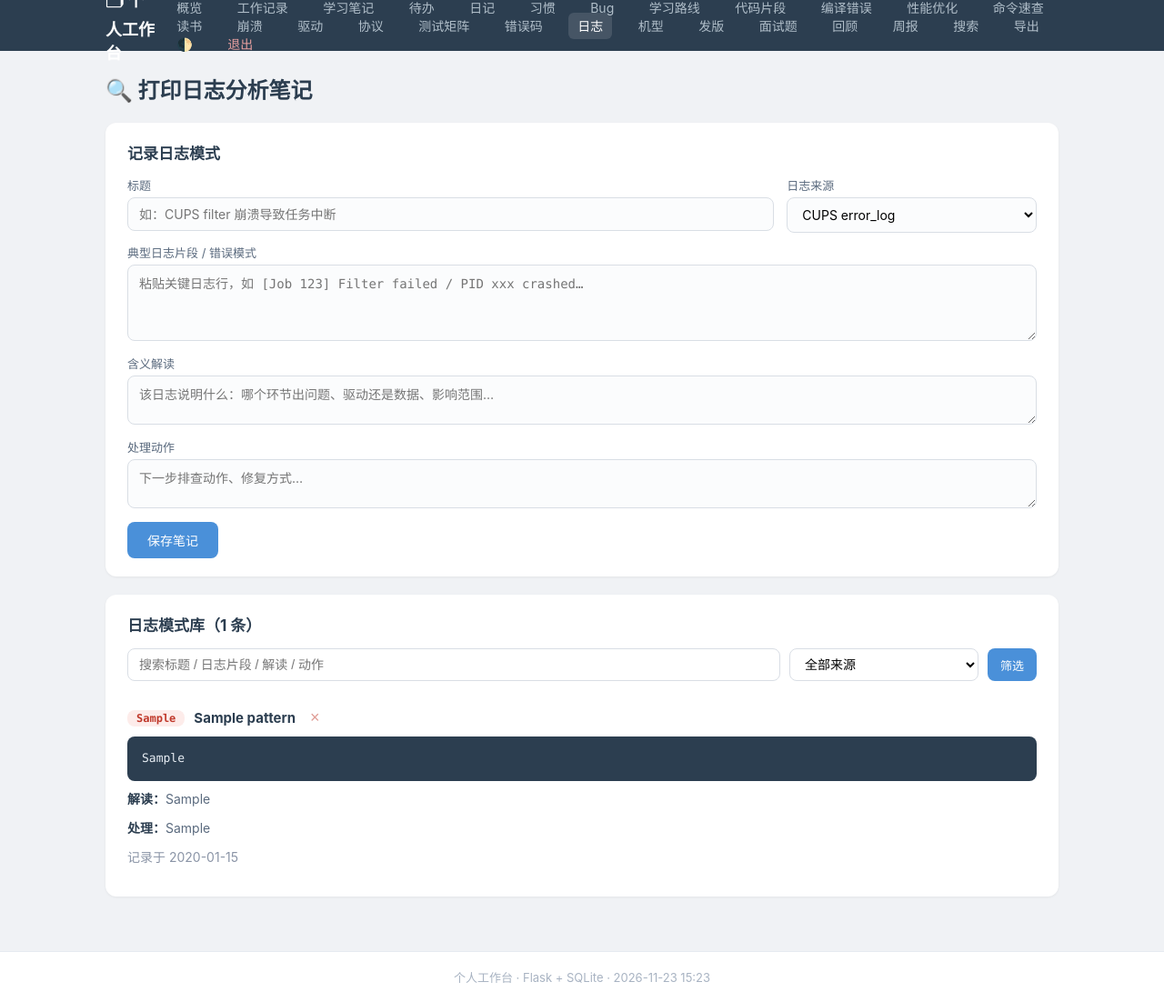
After one commit to tdyx87/workbench, a Flask app: page /log_analysis in a window 1280 px wide. The commit adds this page. Shown: the whole page at 91% size. Run offline with Flask 3, Linux system fonts and the light colour scheme; the visitor is signed in with stand-in values (Sample User, id 1); tables that the repository leaves empty hold one stand-in row (values such as "Sample post").

Commit message:
feat: error code reference, log analysis notes, printer inventory, bug-device linking, release regression alerts & dashboard stats

```diff
--- a/app.py
+++ b/app.py
@@ -199,6 +199,37 @@ CREATE TABLE IF NOT EXISTS test_matrix (
     result TEXT DEFAULT '未测',
     tester TEXT DEFAULT '',
     note TEXT DEFAULT '',
+    created_at TEXT NOT NULL
+);
+CREATE TABLE IF NOT EXISTS error_codes (
+    id INTEGER PRIMARY KEY AUTOINCREMENT,
+    brand TEXT DEFAULT '通用/CUPS',
+    code TEXT NOT NULL,
+    title TEXT DEFAULT '',
+    description TEXT DEFAULT '',
+    solution TEXT DEFAULT '',
+    created_at TEXT NOT NULL
+);
+CREATE TABLE IF NOT EXISTS log_patterns (
+    id INTEGER PRIMARY KEY AUTOINCREMENT,
+    title TEXT NOT NULL,
+    source TEXT DEFAULT 'CUPS error_log',
+    pattern TEXT DEFAULT '',
+    interpretation TEXT DEFAULT '',
+    action TEXT DEFAULT '',
+    created_at TEXT NOT NULL
+);
+CREATE TABLE IF NOT EXISTS printers (
+    id INTEGER PRIMARY KEY AUTOINCREMENT,
+    model TEXT NOT NULL,
+    languages TEXT DEFAULT '',
+    duplex TEXT DEFAULT '',
+    trays TEXT DEFAULT '',
+    memory TEXT DEFAULT '',
+    ip TEXT DEFAULT '',
+    location TEXT DEFAULT '',
+    owner TEXT DEFAULT '',
+    notes TEXT DEFAULT '',
     created_at TEXT NOT NULL
 );
 """
@@ -364,6 +395,18 @@ def init_db():
             db.execute(
                 "INSERT INTO commands (category, name, command, description, created_at) "
                 "VALUES (?,?,?,?,?)", (c, n, cmd, d, now))
+    for col in ("driver_version", "model"):
+        try:
+            db.execute(f"ALTER TABLE bugs ADD COLUMN {col} TEXT DEFAULT ''")
+        except sqlite3.OperationalError:
+            pass
+    for b, code, t, desc, sol in ERROR_CODES_SEED:
+        if not db.execute(
+                "SELECT 1 FROM error_codes WHERE brand=? AND code=?",
+                (b, code)).fetchone():
+            db.execute(
+                "INSERT INTO error_codes (brand, code, title, description, solution, created_at) "
+                "VALUES (?,?,?,?,?,?)", (b, code, t, desc, sol, now))
     db.commit()
     db.close()
 
@@ -469,6 +512,12 @@ def index():
         "todo_done": db.execute("SELECT COUNT(*) c FROM todos WHERE done=1").fetchone()["c"],
         "bug_open": db.execute(
             "SELECT COUNT(*) c FROM bugs WHERE status='待解决'").fetchone()["c"],
+        "driver_pending": db.execute(
+            "SELECT COUNT(*) c FROM drivers WHERE recommend='待验证'").fetchone()["c"],
+        "test_untested": db.execute(
+            "SELECT COUNT(*) c FROM test_matrix WHERE result='未测'").fetchone()["c"],
+        "crash_pending": db.execute(
+            "SELECT COUNT(*) c FROM crashes WHERE status='待分析'").fetchone()["c"],
     }
     recent_logs = db.execute(
         "SELECT * FROM work_logs ORDER BY log_date DESC, id DESC LIMIT 5").fetchall()
@@ -789,12 +838,18 @@ def bugs_page():
         sql += " AND status=?"
         params.append(status)
     if q:
-        sql += " AND (title LIKE ? OR phenomenon LIKE ? OR solution LIKE ?)"
-        params += [f"%{q}%"] * 3
+        sql += " AND (title LIKE ? OR phenomenon LIKE ? OR solution LIKE ? OR model LIKE ? OR driver_version LIKE ?)"
+        params += [f"%{q}%"] * 5
     sql += " ORDER BY CASE status WHEN '待解决' THEN 0 ELSE 1 END, " \
            "CASE severity WHEN '高' THEN 0 WHEN '中' THEN 1 ELSE 2 END, id DESC"
     rows = db.execute(sql, params).fetchall()
+    driver_versions = [r[0] for r in db.execute(
+        "SELECT DISTINCT driver_version FROM drivers WHERE driver_version!='' "
+        "ORDER BY driver_version DESC").fetchall()]
+    printer_models = [r[0] for r in db.execute(
+        "SELECT model FROM printers ORDER BY model").fetchall()]
     return render_template("bugs.html", bugs=rows, platforms=PLATFORMS,
+                           driver_versions=driver_versions, printer_models=printer_models,
                            active_platform=platform, active_status=status, q=q)
 
 
@@ -805,10 +860,11 @@ def add_bug():
     db = get_db()
     db.execute(
         "INSERT INTO bugs (title, platform, severity, phenomenon, root_cause, "
-        "solution, status, created_at) VALUES (?,?,?,?,?,?,?,?)",
+        "solution, status, driver_version, model, created_at) VALUES (?,?,?,?,?,?,?,?,?,?)",
         (f["title"], f.get("platform", "通用"), f.get("severity", "中"),
          f.get("phenomenon", ""), f.get("root_cause", ""), f.get("solution", ""),
-         f.get("status", "待解决"), datetime.now().isoformat(timespec="seconds")))
+         f.get("status", "待解决"), f.get("driver_version", ""), f.get("model", ""),
+         datetime.now().isoformat(timespec="seconds")))
     db.commit()
     return redirect(url_for("bugs_page"))
 
@@ -940,7 +996,10 @@ def releases_page():
     db = get_db()
     rows = db.execute(
         "SELECT * FROM releases ORDER BY release_date DESC, id DESC").fetchall()
-    return render_template("releases.html", releases=rows,
+    pending_tests = db.execute(
+        "SELECT * FROM test_matrix WHERE result!='通过' ORDER BY "
+        "CASE result WHEN '失败' THEN 0 WHEN '阻塞' THEN 1 ELSE 2 END, id DESC").fetchall()
+    return render_template("releases.html", releases=rows, pending_tests=pending_tests,
                            today=date.today().isoformat())
 
 
@@ -1477,6 +1536,189 @@ def del_test_item(item_id):
     db.execute("DELETE FROM test_matrix WHERE id=?", (item_id,))
     db.commit()
     return redirect(url_for("test_matrix_page"))
+
+
+# ---------- 错误码速查库 ----------
+
+ERROR_BRANDS = ["HP", "佳能", "爱普生", "兄弟", "理光", "京瓷", "富士施乐", "通用/CUPS"]
+
+ERROR_CODES_SEED = [
+    ("HP", "49.4C02", "固件数据处理错误",
+     "多由特定打印任务中的异常数据触发，队列中残留任务会反复复发",
+     "清空打印队列后重试；升级固件；换用 PCL6/PS 驱动交叉验证是否为驱动生成的数据问题"),
+    ("HP", "50.x", "定影组件热故障",
+     "50.1 低温 / 50.2 预热超时 / 50.9 高温，多为定影组件老化或供电异常",
+     "断电冷却后重试；确认电源电压；必要时更换定影组件"),
+    ("HP", "79", "固件服务错误",
+     "常由网络环境中的异常任务或广播流量触发",
+     "升级固件；改 USB 直连隔离验证；排查网络中的异常任务源"),
+    ("HP", "59.F0", "主电机/转印组件故障",
+     "ITB 转印组件或主电机驱动异常",
+     "检查转印组件安装；执行组件自检；必要时更换转印带"),
+    ("佳能", "E000/E001", "定影温度异常",
+     "定影加热器温度未达到或超过阈值",
+     "关机冷却后重试；检查热敏电阻与加热灯；进维修模式清除错误计数"),
+    ("爱普生", "0x97", "主板/打印头故障",
+     "WF 系列常见，多为打印头短路或主板损坏",
+     "断电静置后重试；检查打印头排线；多数情况需更换打印头或主板"),
+    ("爱普生", "W-11", "墨盒未识别",
+     "墨盒芯片接触不良或非原装芯片被固件屏蔽",
+     "重新安装墨盒；清洁芯片触点；确认固件版本是否屏蔽兼容芯片"),
+    ("兄弟", "Unable to Print 4F", "打印头/进纸机构故障",
+     "打印头驱动电路或进纸机构异常",
+     "断电重启；检查进纸通道异物；故障持续需检修打印头"),
+    ("理光", "SC542", "定影温度错误",
+     "定影温度未达到待机温度",
+     "进 SP 模式用 5810 复位；检查热敏电阻；必要时更换定影单元"),
+    ("理光", "SC995", "序列号不匹配",
+     "更换主板后机器序列号未同步",
+     "进 SP 模式 5811 写入正确序列号"),
+    ("通用/CUPS", "PCL XL Error", "驱动语言解析错误",
+     "驱动生成的 PCL XL 数据流含打印机无法解析的指令",
+     "换用 PCL5e 或 PS 驱动；升级打印机固件；定位触发错误的具体文档"),
+    ("通用/CUPS", "Filter failed", "CUPS 过滤器崩溃",
+     "驱动 filter 进程异常退出，任务中断在过滤阶段",
+     "查看 /var/log/cups/error_log 对应 Job 的 filter 报错；用 -o raw 绕过过滤器区分驱动问题与数据问题"),
+]
+
+
+@app.route("/error_codes")
+@login_required
+def error_codes_page():
+    brand = request.args.get("brand", "").strip()
+    q = request.args.get("q", "").strip()
+    db = get_db()
+    sql = "SELECT * FROM error_codes WHERE 1=1"
+    params = []
+    if brand:
+        sql += " AND brand=?"
+        params.append(brand)
+    if q:
+        sql += " AND (code LIKE ? OR title LIKE ? OR description LIKE ? OR solution LIKE ?)"
+        params += [f"%{q}%"] * 4
+    sql += " ORDER BY brand, code"
+    codes = db.execute(sql, params).fetchall()
+    return render_template("error_codes.html", codes=codes, brands=ERROR_BRANDS,
+                           active_brand=brand, q=q)
+
+
+@app.route("/api/error_codes", methods=["POST"])
+@login_required
+def add_error_code():
+    f = request.form
+    db = get_db()
+    db.execute(
+        "INSERT INTO error_codes (brand, code, title, description, solution, created_at) "
+        "VALUES (?,?,?,?,?,?)",
+        (f.get("brand", "通用/CUPS"), f["code"], f.get("title", ""),
+         f.get("description", ""), f.get("solution", ""),
+         datetime.now().isoformat(timespec="seconds")))
+    db.commit()
+    return redirect(url_for("error_codes_page"))
+
+
+@app.route("/api/error_codes/<int:code_id>/delete", methods=["POST"])
+@login_required
+def del_error_code(code_id):
+    db = get_db()
+    db.execute("DELETE FROM error_codes WHERE id=?", (code_id,))
+    db.commit()
+    return redirect(url_for("error_codes_page"))
+
+
+# ---------- 打印日志分析笔记 ----------
+
+LOG_SOURCES = ["CUPS error_log", "CUPS access_log", "Windows PrintService",
+               "Windows PrintOperational", "打印机面板/EWS", "驱动调试输出"]
+
+
+@app.route("/log_analysis")
+@login_required
+def log_analysis_page():
+    source = request.args.get("source", "").strip()
+    q = request.args.get("q", "").strip()
+    db = get_db()
+    sql = "SELECT * FROM log_patterns WHERE 1=1"
+    params = []
+    if source:
+        sql += " AND source=?"
+        params.append(source)
+    if q:
+        sql += " AND (title LIKE ? OR pattern LIKE ? OR interpretation LIKE ? OR action LIKE ?)"
+        params += [f"%{q}%"] * 4
+    sql += " ORDER BY id DESC"
+    patterns = db.execute(sql, params).fetchall()
+    return render_template("log_analysis.html", patterns=patterns, sources=LOG_SOURCES,
+                           active_source=source, q=q)
+
+
+@app.route("/api/log_analysis", methods=["POST"])
+@login_required
+def add_log_pattern():
+    f = request.form
+    db = get_db()
+    db.execute(
+        "INSERT INTO log_patterns (title, source, pattern, interpretation, action, created_at) "
+        "VALUES (?,?,?,?,?,?)",
+        (f["title"], f.get("source", "CUPS error_log"), f.get("pattern", ""),
+         f.get("interpretation", ""), f.get("action", ""),
+         datetime.now().isoformat(timespec="seconds")))
+    db.commit()
+    return redirect(url_for("log_analysis_page"))
+
+
+@app.route("/api/log_analysis/<int:pattern_id>/delete", methods=["POST"])
+@login_required
+def del_log_pattern(pattern_id):
+    db = get_db()
+    db.execute("DELETE FROM log_patterns WHERE id=?", (pattern_id,))
+    db.commit()
+    return redirect(url_for("log_analysis_page"))
+
+
+# ---------- 机型档案库 ----------
+
+DUPLEX_TYPES = ["", "自动双面", "手动双面", "仅单面"]
+
+
+@app.route("/printers")
+@login_required
+def printers_page():
+    q = request.args.get("q", "").strip()
+    db = get_db()
+    sql = "SELECT * FROM printers WHERE 1=1"
+    params = []
+    if q:
+        sql += " AND (model LIKE ? OR languages LIKE ? OR location LIKE ? OR owner LIKE ? OR notes LIKE ?)"
+        params += [f"%{q}%"] * 5
+    sql += " ORDER BY model"
+    printers = db.execute(sql, params).fetchall()
+    return render_template("printers.html", printers=printers,
+                           duplex_types=DUPLEX_TYPES, q=q)
+
+
+@app.route("/api/printers", methods=["POST"])
+@login_required
+def add_printer():
+    f = request.form
+    db = get_db()
+    db.execute(
+        "INSERT INTO printers (model, languages, duplex, trays, memory, ip, location, "
+        "owner, notes, created_at) VALUES (?,?,?,?,?,?,?,?,?,?)",
+        (f["model"], f.get("languages", ""), f.get("duplex", ""), f.get("trays", ""),
+         f.get("memory", ""), f.get("ip", ""), f.get("location", ""), f.get("owner", ""),
+         f.get("notes", ""), datetime.now().isoformat(timespec="seconds")))
+    db.commit()
+    return redirect(url_for("printers_page"))
+
+
+@app.route("/api/printers/<int:printer_id>/delete", methods=["POST"])
+@login_required
+def del_printer(printer_id):
+    db = get_db()
+    db.execute("DELETE FROM printers WHERE id=?", (printer_id,))
+    db.commit()
+    return redirect(url_for("printers_page"))
 
 
 # ---------- 全局搜索 ----------
@@ -1503,7 +1745,8 @@ def global_search():
             (like,)).fetchall()
         results["bugs"] = db.execute(
             "SELECT * FROM bugs WHERE title LIKE ? OR phenomenon LIKE ? OR solution LIKE ? "
-            "ORDER BY id DESC LIMIT 10", (like, like, like)).fetchall()
+            "OR model LIKE ? OR driver_version LIKE ? ORDER BY id DESC LIMIT 10",
+            (like, like, like, like, like)).fetchall()
         results["snippets"] = db.execute(
             "SELECT * FROM snippets WHERE title LIKE ? OR code LIKE ? OR tags LIKE ? "
             "ORDER BY id DESC LIMIT 10", (like, like, like)).fetchall()
@@ -1537,6 +1780,18 @@ def global_search():
             "SELECT * FROM test_matrix WHERE driver_version LIKE ? OR model LIKE ? "
             "OR test_item LIKE ? OR note LIKE ? ORDER BY id DESC LIMIT 10",
             (like, like, like, like)).fetchall()
+        results["error_codes"] = db.execute(
+            "SELECT * FROM error_codes WHERE brand LIKE ? OR code LIKE ? OR title LIKE ? "
+            "OR description LIKE ? OR solution LIKE ? ORDER BY id DESC LIMIT 10",
+            (like, like, like, like, like)).fetchall()
+        results["log_patterns"] = db.execute(
+            "SELECT * FROM log_patterns WHERE title LIKE ? OR pattern LIKE ? "
+            "OR interpretation LIKE ? OR action LIKE ? ORDER BY id DESC LIMIT 10",
+            (like, like, like, like)).fetchall()
+        results["printers"] = db.execute(
+            "SELECT * FROM printers WHERE model LIKE ? OR languages LIKE ? OR location LIKE ? "
+            "OR owner LIKE ? OR notes LIKE ? ORDER BY id DESC LIMIT 10",
+            (like, like, like, like, like)).fetchall()
         results = {k: v for k, v in results.items() if v}
     total = sum(len(v) for v in results.values())
     return render_template("search.html", q=q, results=results, total=total)
@@ -1693,7 +1948,7 @@ def export_data():
     """一键导出全部数据为 JSON 备份文件。"""
     db = get_db()
     tables = ["work_logs", "study_notes", "todos", "templates", "diaries",
-              "drivers", "protocols", "test_matrix",
+              "drivers", "protocols", "test_matrix", "error_codes", "log_patterns", "printers",
               "habits", "habit_logs", "bugs", "roadmap_topics", "snippets",
               "releases", "interview_questions", "compile_errors",
               "perf_records", "commands", "books"]
--- a/templates/base.html
+++ b/templates/base.html
@@ -39,6 +39,9 @@
         <a href="{{ url_for('drivers_page') }}" class="{{ 'active' if request.endpoint == 'drivers_page' }}">驱动</a>
         <a href="{{ url_for('protocols_page') }}" class="{{ 'active' if request.endpoint == 'protocols_page' }}">协议</a>
         <a href="{{ url_for('test_matrix_page') }}" class="{{ 'active' if request.endpoint == 'test_matrix_page' }}">测试矩阵</a>
+        <a href="{{ url_for('error_codes_page') }}" class="{{ 'active' if request.endpoint == 'error_codes_page' }}">错误码</a>
+        <a href="{{ url_for('log_analysis_page') }}" class="{{ 'active' if request.endpoint == 'log_analysis_page' }}">日志</a>
+        <a href="{{ url_for('printers_page') }}" class="{{ 'active' if request.endpoint == 'printers_page' }}">机型</a>
         <a href="{{ url_for('releases_page') }}" class="{{ 'active' if request.endpoint == 'releases_page' }}">发版</a>
         <a href="{{ url_for('interview_page') }}" class="{{ 'active' if request.endpoint == 'interview_page' }}">面试题</a>
         <a href="{{ url_for('weekly_review') }}" class="{{ 'active' if request.endpoint == 'weekly_review' }}">回顾</a>
--- a/templates/index.html
+++ b/templates/index.html
@@ -17,6 +17,9 @@
   <div class="stat-card warn"><div class="stat-num">{{ stats.todo_open }}</div><div class="stat-label">进行中待办</div></div>
   <div class="stat-card ok"><div class="stat-num">{{ stats.todo_done }}</div><div class="stat-label">已完成待办</div></div>
   <div class="stat-card danger"><div class="stat-num">{{ stats.bug_open }}</div><div class="stat-label">待解决 Bug</div></div>
+  <div class="stat-card warn"><div class="stat-num">{{ stats.driver_pending }}</div><div class="stat-label">待验证驱动</div></div>
+  <div class="stat-card warn"><div class="stat-num">{{ stats.test_untested }}</div><div class="stat-label">未测测试项</div></div>
+  <div class="stat-card danger"><div class="stat-num">{{ stats.crash_pending }}</div><div class="stat-label">待分析崩溃</div></div>
 </div>
 
 {% if due_reviews or due_interviews %}
--- /dev/null
+++ b/templates/log_analysis.html
@@ -0,0 +1,60 @@
+{% extends "base.html" %}
+{% block title %}日志分析笔记 · 个人工作台{% endblock %}
+{% block content %}
+<h1 class="page-title">🔍 打印日志分析笔记</h1>
+<section class="card">
+  <h2>记录日志模式</h2>
+  <form method="post" action="{{ url_for('add_log_pattern') }}" class="form">
+    <div class="form-row">
+      <label class="grow">标题 <input type="text" name="title" required placeholder="如：CUPS filter 崩溃导致任务中断"></label>
+      <label>日志来源
+        <select name="source">
+          {% for s in sources %}<option>{{ s }}</option>{% endfor %}
+        </select>
+      </label>
+    </div>
+    <label>典型日志片段 / 错误模式
+      <textarea name="pattern" rows="4" placeholder="粘贴关键日志行，如 [Job 123] Filter failed / PID xxx crashed…" style="font-family:Consolas,Monaco,monospace"></textarea>
+    </label>
+    <label>含义解读
+      <textarea name="interpretation" rows="2" placeholder="该日志说明什么：哪个环节出问题、驱动还是数据、影响范围…"></textarea>
+    </label>
+    <label>处理动作
+      <textarea name="action" rows="2" placeholder="下一步排查动作、修复方式…"></textarea>
+    </label>
+    <button type="submit" class="btn">保存笔记</button>
+  </form>
+</section>
+<section class="card">
+  <h2>日志模式库（{{ patterns|length }} 条）</h2>
+  <form method="get" class="search-bar">
+    <input type="text" name="q" value="{{ q }}" placeholder="搜索标题 / 日志片段 / 解读 / 动作">
+    <select name="source">
+      <option value="">全部来源</option>
+      {% for s in sources %}
+      <option value="{{ s }}" {{ 'selected' if active_source == s }}>{{ s }}</option>
+      {% endfor %}
+    </select>
+    <button type="submit" class="btn btn-sm">筛选</button>
+  </form>
+  {% if patterns %}
+  <div class="entries">
+    {% for p in patterns %}
+    <article class="entry">
+      <header>
+        <span class="signal-badge">{{ p.source }}</span>
+        <strong>{{ p.title }}</strong>
+        <form method="post" action="{{ url_for('del_log_pattern', pattern_id=p.id) }}" class="inline" style="margin-left:0" onsubmit="return confirm('删除该日志笔记？')">
+          <button class="btn-del" title="删除">×</button>
+        </form>
+      </header>
+      {% if p.pattern %}<pre class="snippet-code">{{ p.pattern }}</pre>{% endif %}
+      {% if p.interpretation %}<p class="entry-body"><b>解读：</b>{{ p.interpretation }}</p>{% endif %}
+      {% if p.action %}<p class="entry-body"><b>处理：</b>{{ p.action }}</p>{% endif %}
+      <footer class="entry-foot"><span class="muted">记录于 {{ p.created_at[:16] }}</span></footer>
+    </article>
+    {% endfor %}
+  </div>
+  {% else %}<p class="empty">没有匹配的日志笔记。</p>{% endif %}
+</section>
+{% endblock %}
```
Also changed, not shown: templates/bugs.html (+14 -0 lines), templates/error_codes.html (added, +58 -0 lines), templates/printers.html (added, +62 -0 lines), templates/releases.html (+16 -0 lines).
